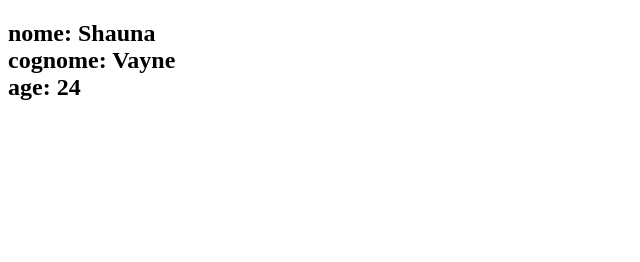
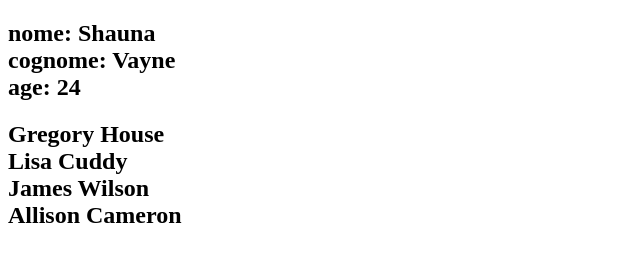
Before and after one commit to 10xMike/js-oggetti-studenti, a plain HTML site: page index.html in a window 1280 px wide. Shown: the whole page, without its empty margins (0-640 px from the left). Drawn offline with Linux system fonts and the light colour scheme.

Commit message:
Inserite le stampe del ciclo for per ogni studente

```diff
--- a/assets/js/main.js
+++ b/assets/js/main.js
@@ -34,4 +34,8 @@ var studenti = [
     }
 ]
 // Ciclare su tutti gli studenti e stampare per ognuno di essi, nome e cognome
+for (var i = 0; i < studenti.length; i++) {
+    document.getElementById('studenti').innerHTML += studenti[i].nome + " ";
+    document.getElementById('studenti').innerHTML += studenti[i].cognome + "<br>";
+}
 // Dare la possibilità all’utente, attraverso 3 prompt(), di aggiungere un nuovo oggetto studente inserendo nell’ordine: nome, cognome e età
--- a/index.html
+++ b/index.html
@@ -8,6 +8,7 @@
 </head>
 <body>
     <h2 id="studente"></h2>
+    <h2 id="studenti"></h2>
     <script src="./assets/js/main.js"></script>
 </body>
 </html>
```
